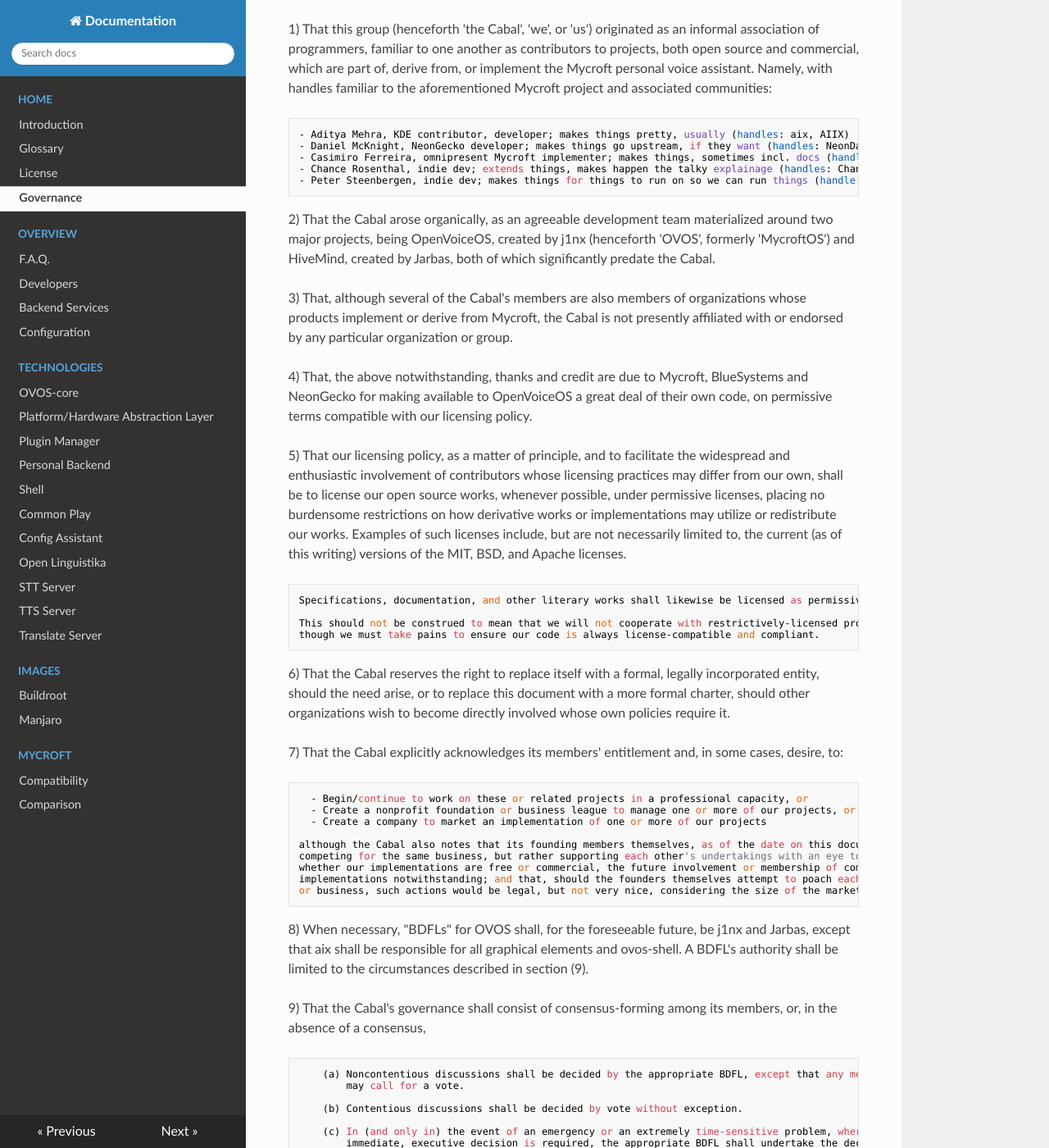
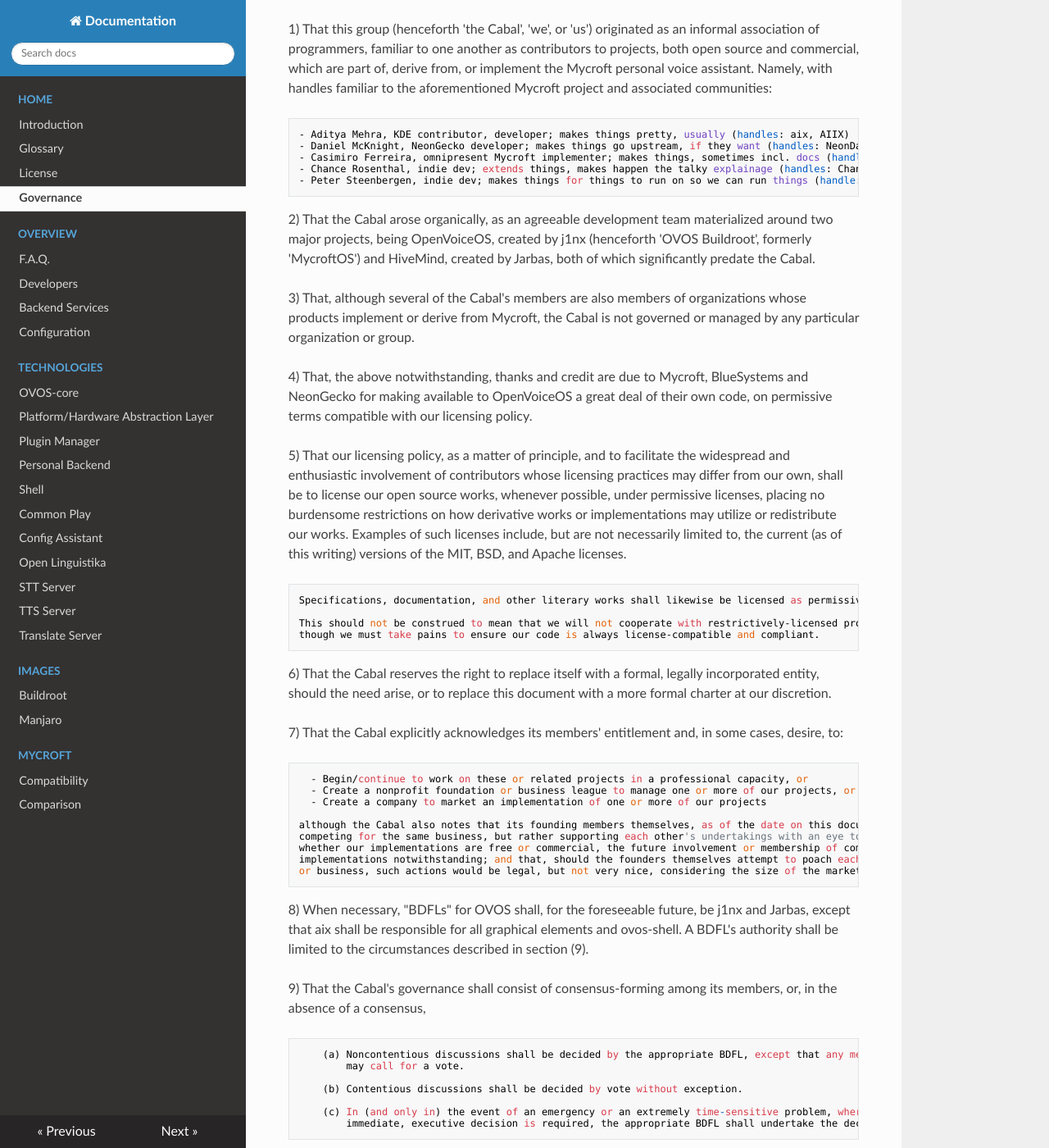
Before and after one commit to OpenVoiceOS/community-docs, an MkDocs documentation site: the page built from docs/governance.md, in a window 1280 px wide and 1400 px high, scrolled down 459 px. Shown: the whole window at 82% size. Built offline with MkDocs 1.6.1, drawn with Linux system fonts in a browser that asks for light colours; nearby versions of some CDN libraries; some of the changed text lies outside the part shown.

Commit message:
Proposed updates

```diff
--- a/docs/governance.md
+++ b/docs/governance.md
@@ -26,11 +27,11 @@
     - Peter Steenbergen, indie dev; makes things for things to run on so we can run things (handle: j1nx)
 
 2)  That the Cabal arose organically, as an agreeable development team materialized around two major projects,
-    being OpenVoiceOS, created by j1nx (henceforth 'OVOS', formerly 'MycroftOS') and HiveMind, created
+    being OpenVoiceOS, created by j1nx (henceforth 'OVOS Buildroot', formerly 'MycroftOS') and HiveMind, created
     by Jarbas, both of which significantly predate the Cabal.
 
 3)  That, although several of the Cabal's members are also members of organizations whose products implement
-    or derive from Mycroft, the Cabal is not presently affiliated with or endorsed by any particular
+    or derive from Mycroft, the Cabal is not governed or managed by any particular
     organization or group.
 
 4)  That, the above notwithstanding, thanks and credit are due to Mycroft, BlueSystems and NeonGecko for making available
@@ -48,8 +49,7 @@
     though we must take pains to ensure our code is always license-compatible and compliant.
 
 6)  That the Cabal reserves the right to replace itself with a formal, legally incorporated entity, should the
-    need arise, or to replace this document with a more formal charter, should other organizations wish
-    to become directly involved whose own policies require it.
+    need arise, or to replace this document with a more formal charter at our discretion.
 
 7)  That the Cabal explicitly acknowledges its members' entitlement and, in some cases, desire, to:
 
```
Also changed, not shown: other parts of docs/governance.md (+5 -0 lines).
